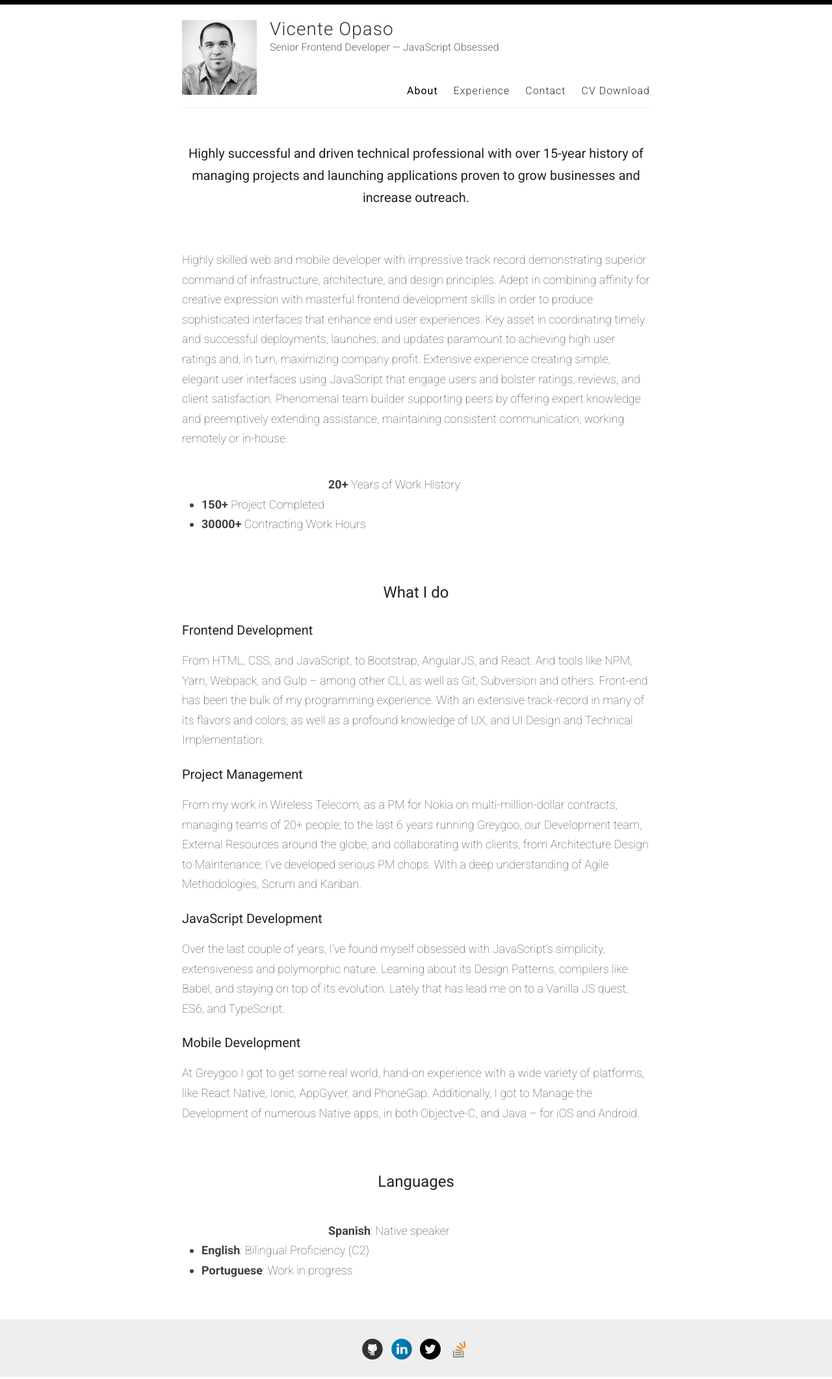
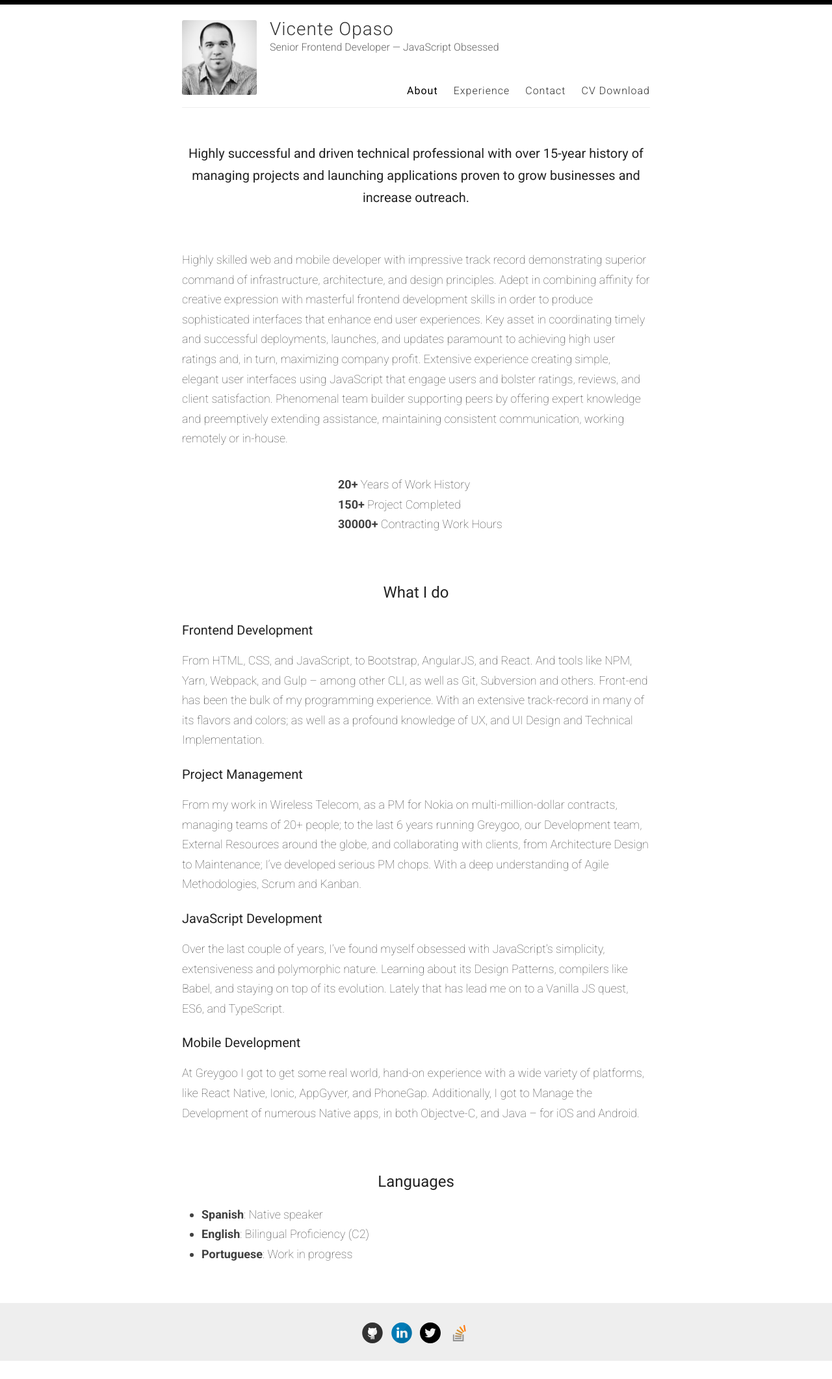
Before and after one commit to vicenteopaso/vicenteopaso, a Jekyll site: the page built from _pages/index.md, in a window 1280 px wide. Shown: the whole page at 65% size. Built offline with Jekyll 4.4.1, drawn with Linux system fonts in a browser that asks for light colours; after the commit the page ends 2098 px from its top, so only the background shows below that.

Commit message:
Update _custom.scss

```diff
--- a/_sass/_custom.scss
+++ b/_sass/_custom.scss
@@ -44,7 +44,7 @@
     }
   }
   ul {
-    :first-of-type {
+    &:first-of-type {
       list-style: none;
       margin-left: auto;
       margin-right: auto;
```
